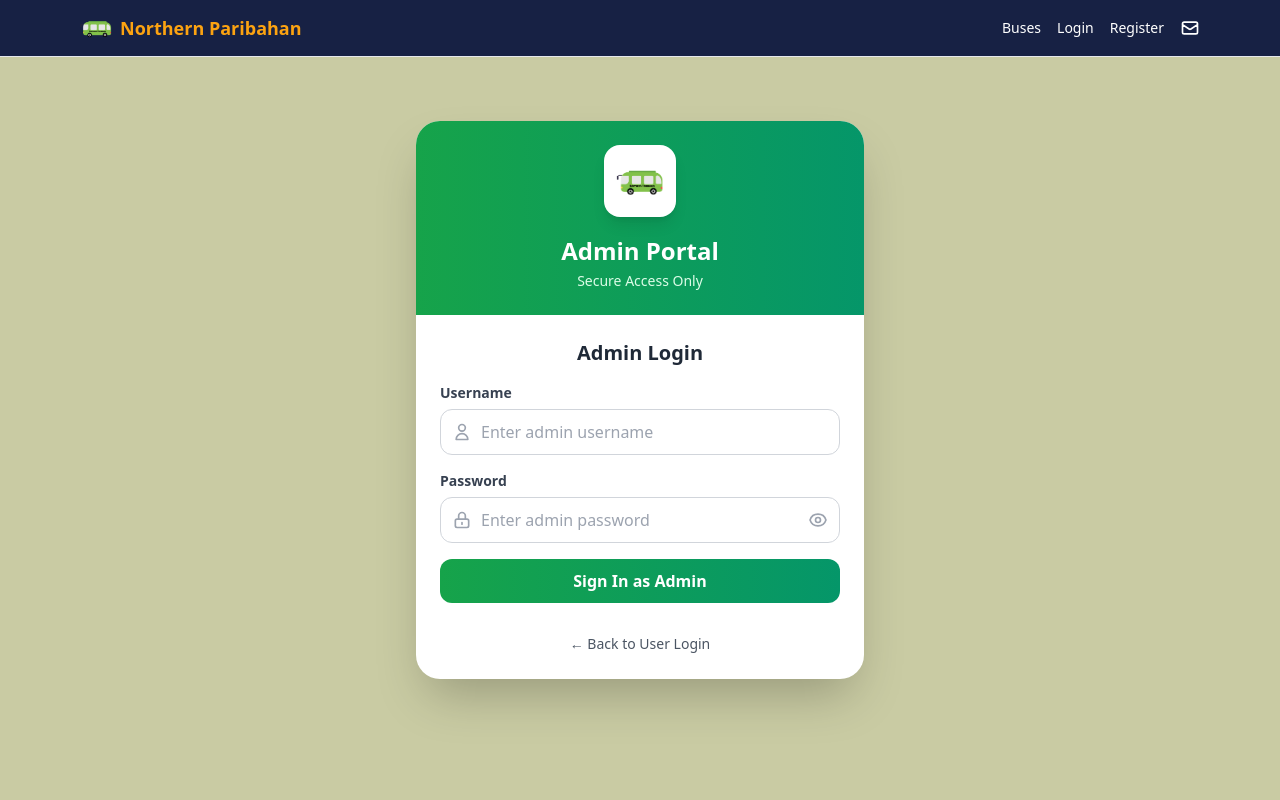
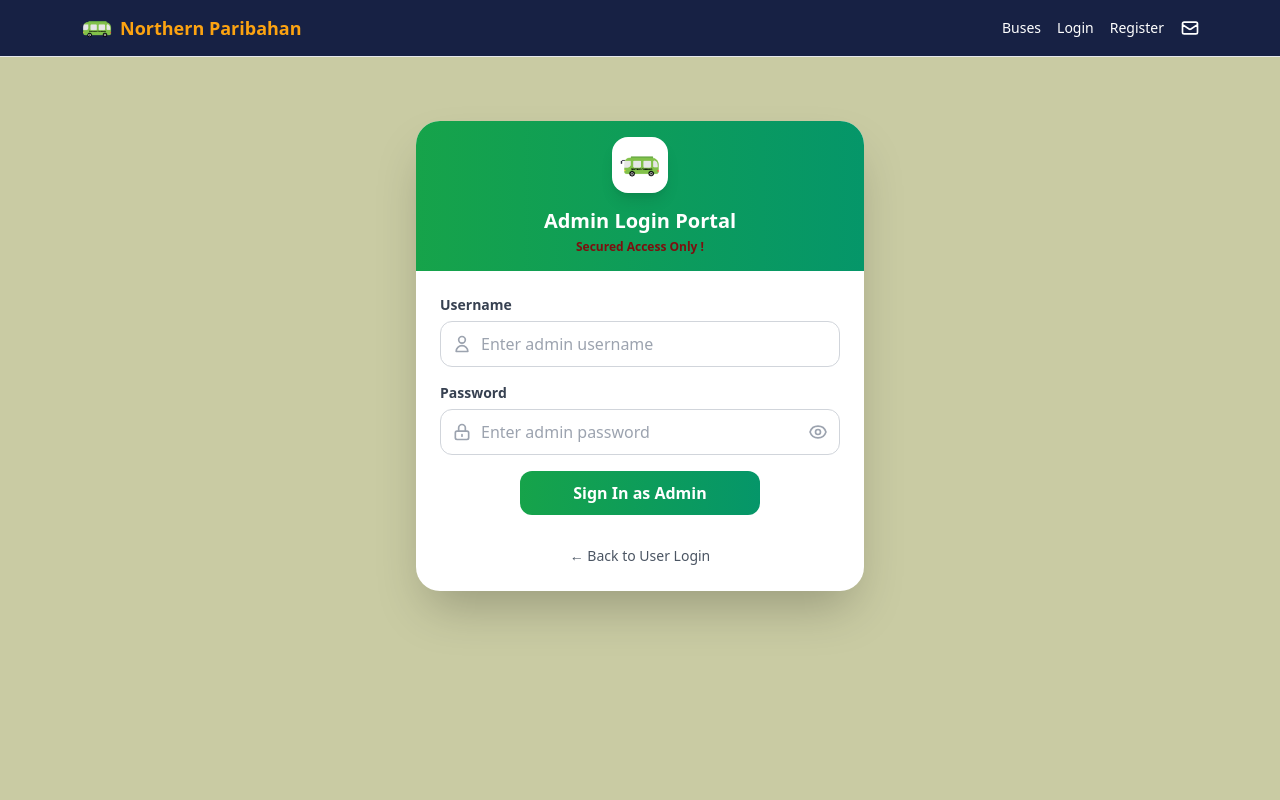
Before and after one commit to uzicodes/Northern-Paribahan, a Next.js app in the folder frontend/: page /admin/login in a window 1280 px wide. Shown: the top 800 px of the page. Built offline with nearby package versions, Linux system fonts and the light colour scheme.

Commit message:
tweaking with the size & color of the admin login form (done)

```diff
--- a/frontend/app/admin/login/page.tsx
+++ b/frontend/app/admin/login/page.tsx
@@ -30,21 +30,20 @@ export default function AdminLoginPage() {
             <div className="w-full max-w-md bg-white rounded-3xl shadow-2xl overflow-hidden">
 
                 {/* Header Section */}
-                <div className="bg-gradient-to-r from-green-600 to-emerald-600 p-6 text-center">
-                    <div className="bg-white p-3 rounded-2xl inline-block mb-3 shadow-lg">
+                <div className="bg-gradient-to-r from-green-600 to-emerald-600 p-4 text-center">
+                    <div className="bg-white p-2 rounded-2xl inline-block mb-2 shadow-lg">
                         <img
                             src="/logo.png"
                             alt="Admin Logo"
-                            className="h-12 w-auto"
+                            className="h-10 w-auto"
                         />
                     </div>
-                    <h1 className="text-2xl font-bold text-white mb-1">Admin Portal</h1>
-                    <p className="text-green-100 text-sm">Secure Access Only</p>
+                    <h1 className="text-xl font-bold text-white mb-1">Admin Login Portal</h1>
+                    <p className="text-xs font-semibold" style={{ color: '#7d0f0fff' }}>Secured Access Only !</p>
                 </div>
 
                 {/* Form Section */}
                 <div className="p-6">
-                    <h2 className="text-xl font-bold text-gray-800 mb-4 text-center">Admin Login</h2>
 
                     {error && (
                         <div className="mb-3 p-2.5 bg-red-100 border border-red-400 text-red-700 rounded-xl text-sm">
@@ -116,12 +115,14 @@ export default function AdminLoginPage() {
                         </div>
 
                         {/* Login Button */}
-                        <button
-                            type="submit"
-                            className="w-full bg-gradient-to-r from-green-600 to-emerald-600 text-white py-2.5 rounded-xl font-semibold hover:shadow-xl transition-all duration-300 transform hover:scale-105"
-                        >
-                            Sign In as Admin
-                        </button>
+                        <div className="flex justify-center">
+                            <button
+                                type="submit"
+                                className="w-3/5 bg-gradient-to-r from-green-600 to-emerald-600 text-white py-2.5 rounded-xl font-semibold hover:shadow-xl transition-all duration-300 transform hover:scale-105"
+                            >
+                                Sign In as Admin
+                            </button>
+                        </div>
 
                         {/* Back to User Login */}
                         <div className="text-center pt-3">
```
